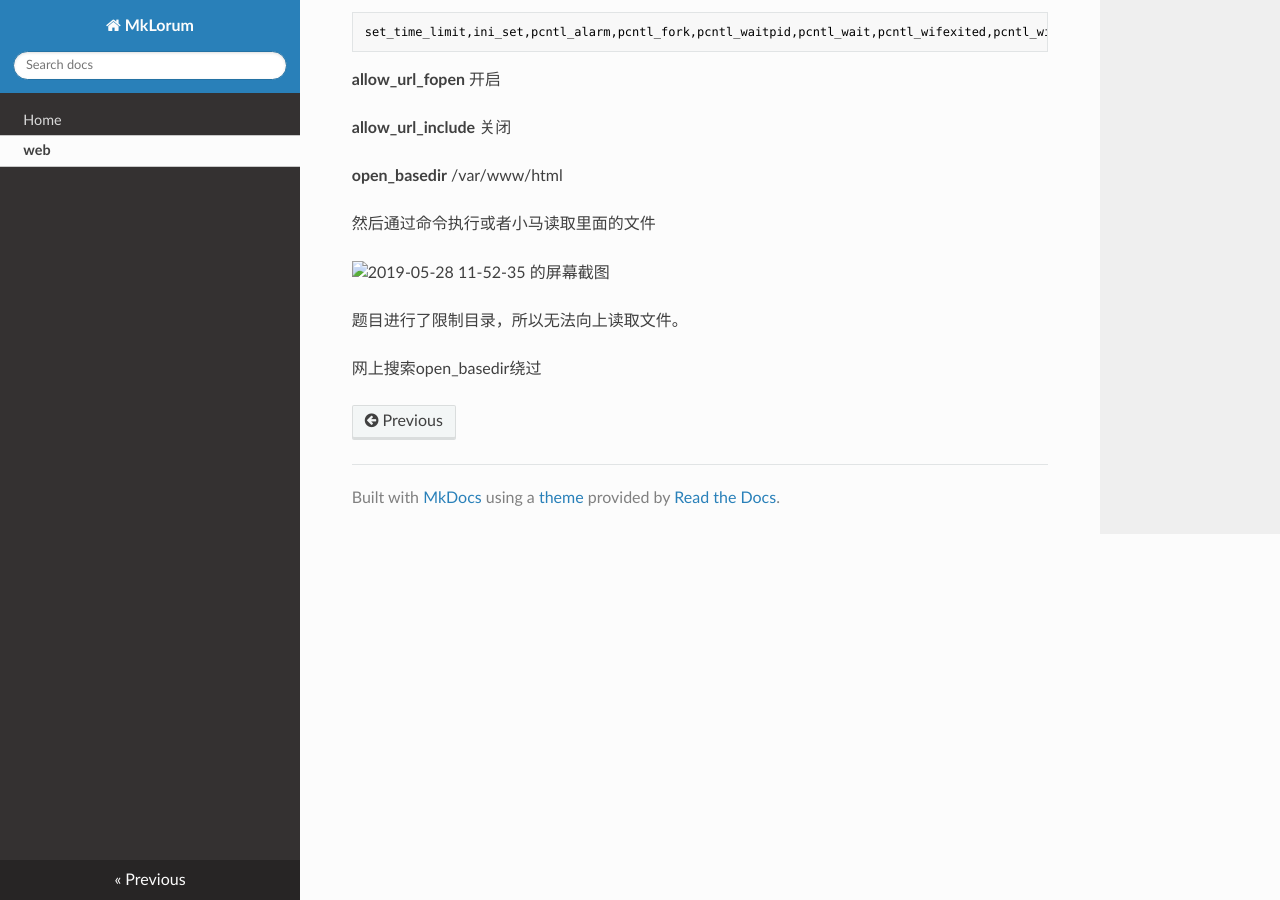
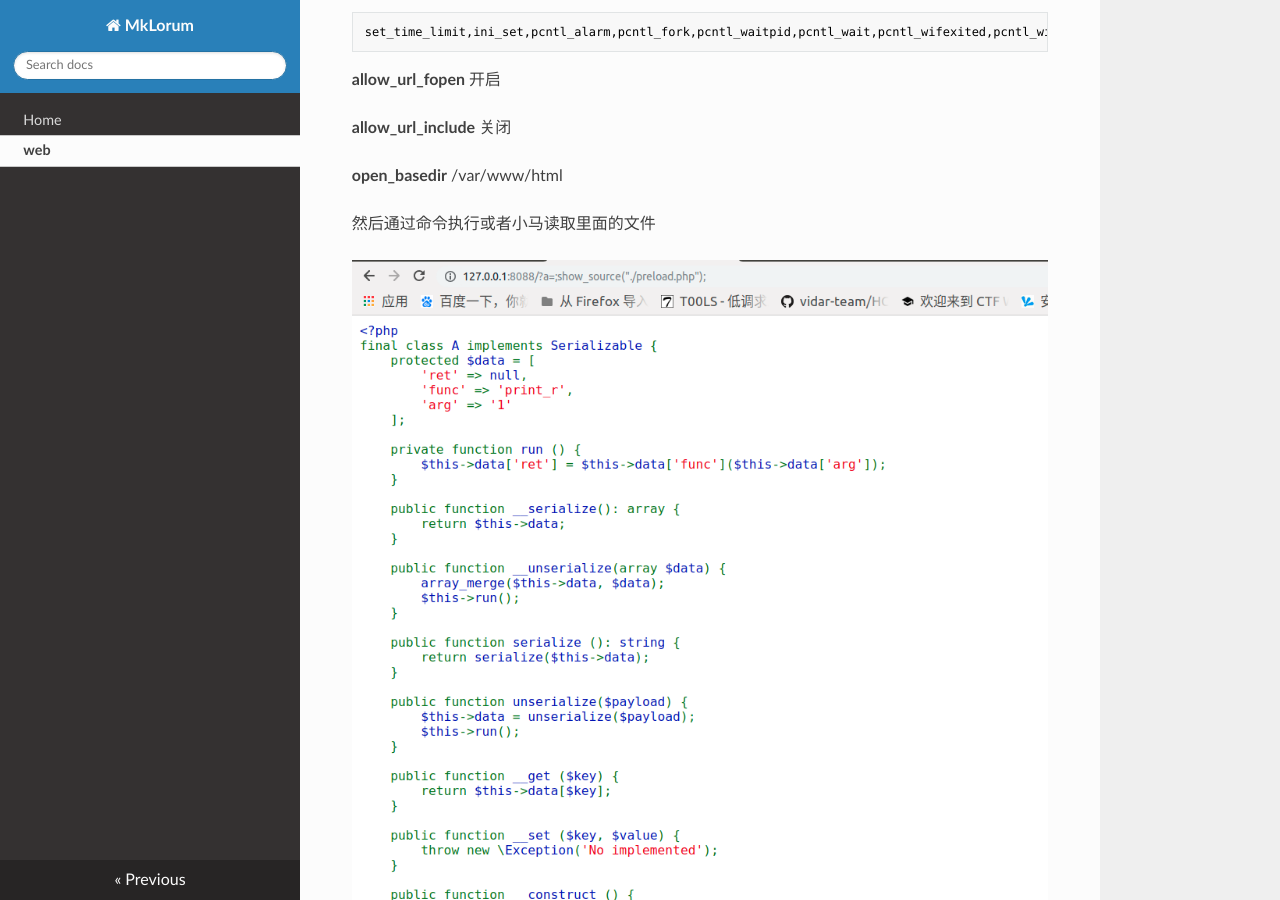
Before and after one commit to GinkgoTeam/mkdocs, an MkDocs documentation site: the page built from docs/web.md, in a window 1280 px wide and 900 px high, scrolled down 501 px. Built offline with MkDocs 1.6.1, drawn with Linux system fonts in a browser that asks for light colours; nearby versions of some CDN libraries.

Commit message:
Update web.md

```diff
--- a/docs/web.md
+++ b/docs/web.md
@@ -33,7 +33,7 @@ set_time_limit,ini_set,pcntl_alarm,pcntl_fork,pcntl_waitpid,pcntl_wait,pcntl_wif
 
 
 
-![2019-05-28 11-52-35 的屏幕截图](/home/aple/Documents/rctf2019/2019-05-28 11-52-35 的屏幕截图.png)
+![2019-05-28 11-52-35 的屏幕截图](2019-05-28 11-52-35 的屏幕截图.png)
 
 题目进行了限制目录，所以无法向上读取文件。
 
```
